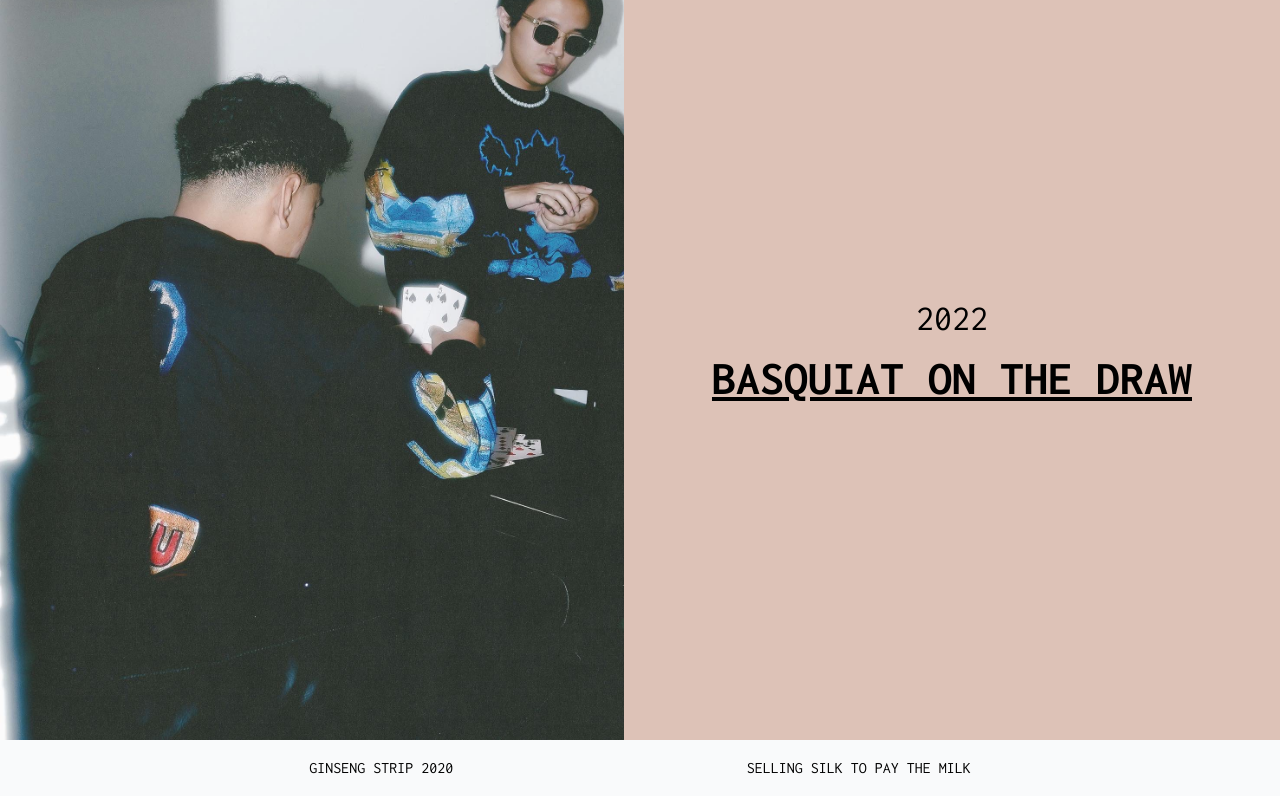
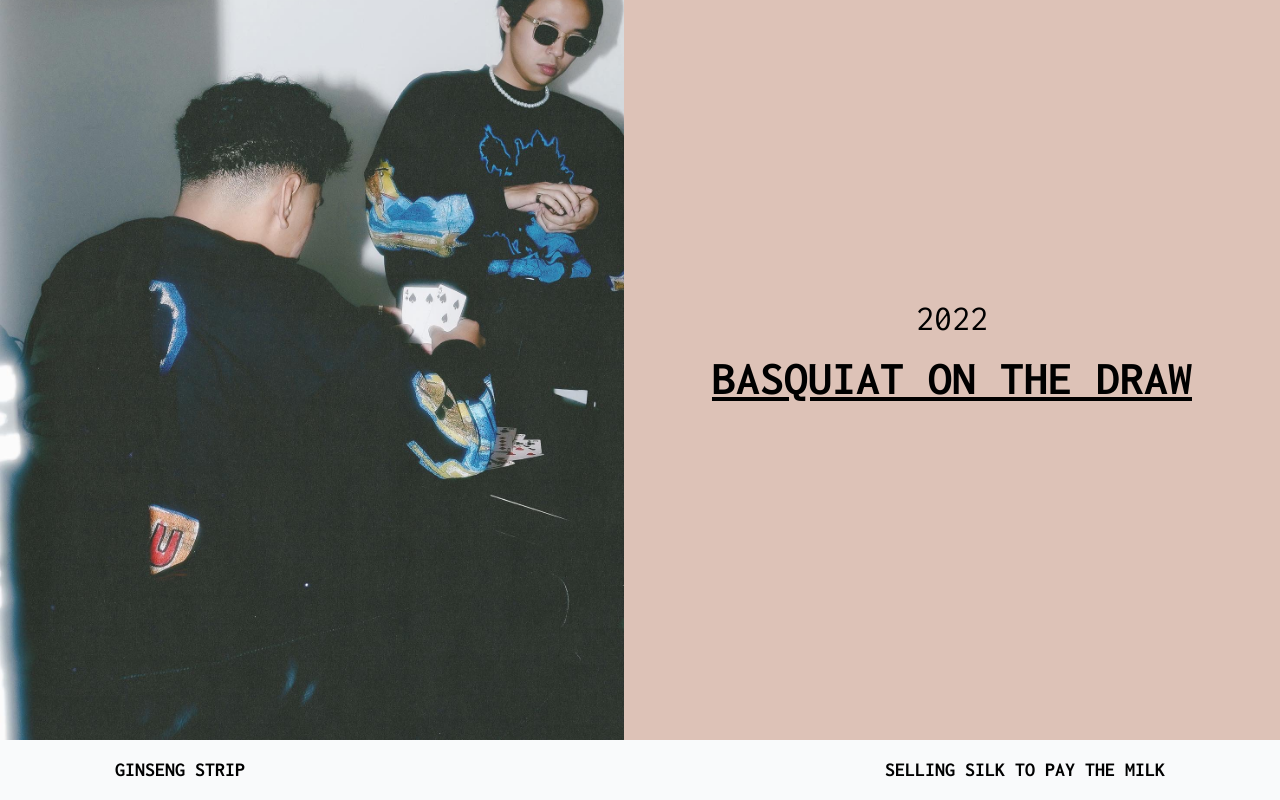
Before and after one commit to Deraidos/next-ginseng, a Next.js app: page / in a window 1280 px wide. Shown: the part 1238-2038 px from the top of the page. Built offline with nearby package versions, Linux system fonts and the light colour scheme.

Commit message:
add separator

```diff
--- a/src/pages/index.tsx
+++ b/src/pages/index.tsx
@@ -85,10 +85,9 @@
         </div>
       </section>
 
-      <div className="separator bg-gray-50 flex flex-1 justify-evenly p-4">
-        <div>GINSENG STRIP 2020</div>
-
-        <div>SELLING SILK TO PAY THE MILK</div>
+      <div className="separator bg-gray-50 text-center p-4 flex flex-grow justify-center gap-4 lg:gap-[50vw]">
+        <p className="font-bold lg:text-xl">GINSENG STRIP</p>
+        <p className="font-bold lg:text-xl">SELLING SILK TO PAY THE MILK</p>
       </div>
     </main>
   )
```
